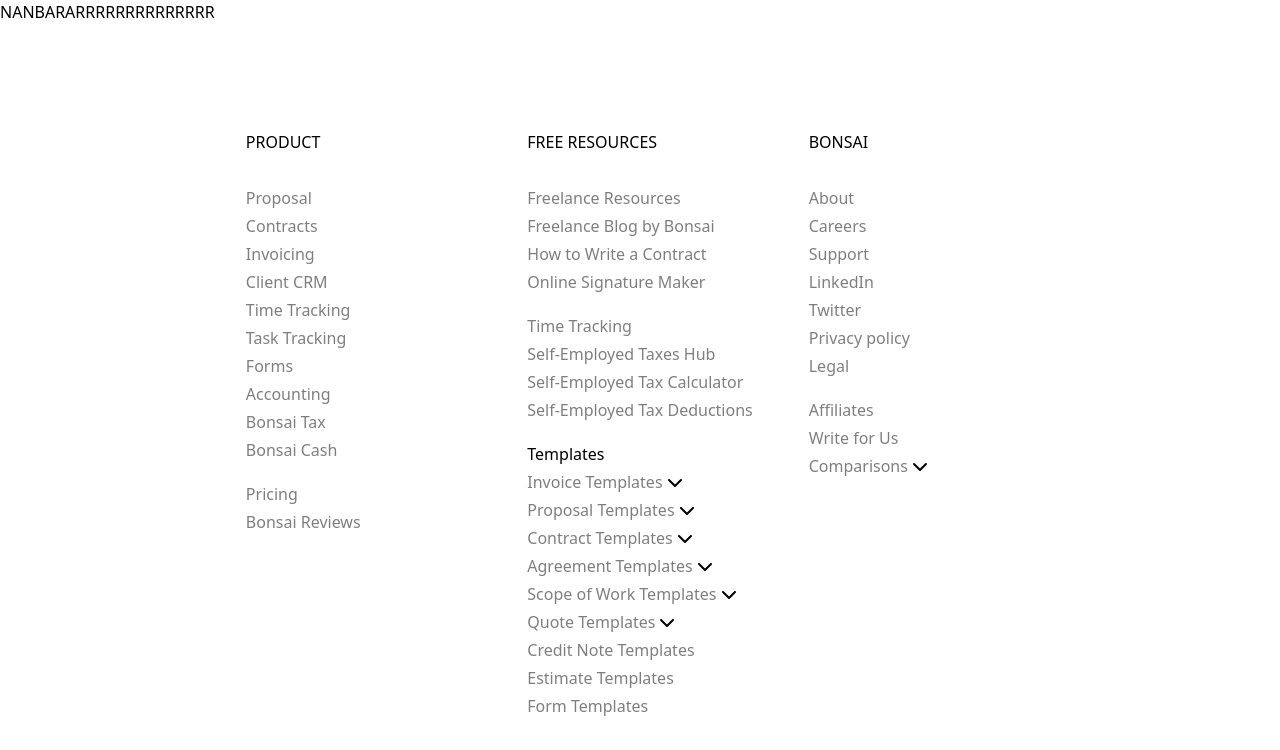
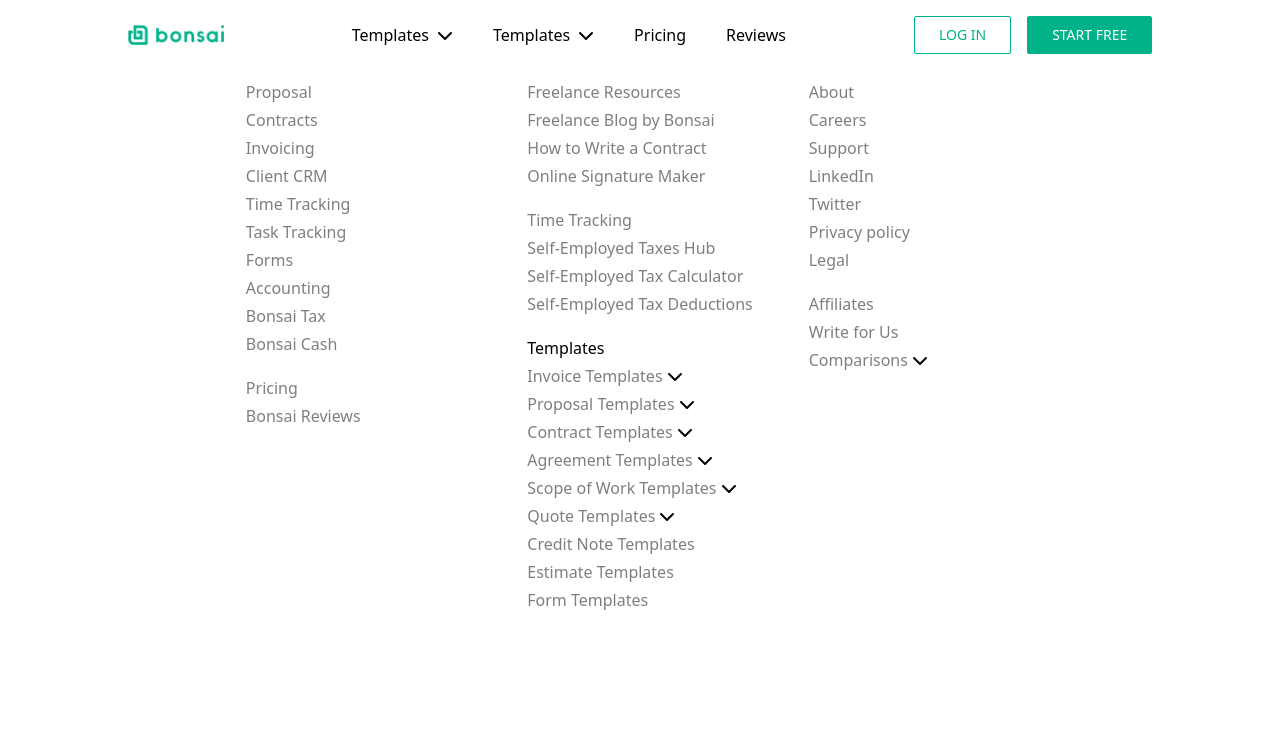
Before and after one commit to Jerimonski/Bonsai_Practice, a React (Vite) app: page /Reviews in a window 1280 px wide. Shown: the top 750 px of the page. Built offline with nearby package versions, Linux system fonts and the light colour scheme.

Commit message:
✨ Feat:Styling Navbar

```diff
--- a/src/components/Footer/Footer.jsx
+++ b/src/components/Footer/Footer.jsx
@@ -4,7 +4,7 @@
 
 function Footer() {
   return (
-    <div className="flex items-center justify-center h-screen">
+    <div className="flex items-center justify-center">
       <div className="grid grid-cols-3 flex flex-col gap-14 mx-52">
         <ProductColumn />
         <ResourcesColumn />
--- a/src/components/NavBar/NavBar.jsx
+++ b/src/components/NavBar/NavBar.jsx
@@ -1,5 +1,50 @@
+import { FontAwesomeIcon } from "@fortawesome/react-fontawesome"
+import { faChevronDown } from "@fortawesome/free-solid-svg-icons"
+import { Link } from "react-router-dom"
+import { useState } from "react"
 function NavBar() {
-  return <div>NANBARARRRRRRRRRRRRRR</div>
+  const [onMouse, setOnMouse] = useState(false)
+
+  const handleOnMouse = () => {
+    setOnMouse(!onMouse)
+  }
+
+  return (
+    <div className="fixed z-50 bg-white w-full flex items-center justify-center py-4 px-4 gap-32 place-content-evenly cursor-pointer">
+      <div className="h-22 w-24">
+        <Link to={"/Home"}>
+          <img className="" src="BonsaiLogo.png" alt="BonsaiLogo" />
+        </Link>
+      </div>
+      <nav>
+        <ul className="flex w-full gap-10">
+          <li
+            className="flex items-center gap-2"
+            onMouseEnter={handleOnMouse}
+            onMouseLeave={handleOnMouse}
+          >
+            Templates
+            <FontAwesomeIcon icon={faChevronDown} />
+            {onMouse && <div>dropdownMenu</div>}
+          </li>
+          <li className="flex items-center gap-2">
+            Templates
+            <FontAwesomeIcon icon={faChevronDown} />
+          </li>
+          <Link to={"/Pricing"}>Pricing</Link>
+          <Link to={"/Reviews"}>Reviews</Link>
+        </ul>
+      </nav>
+      <div className="flex gap-4">
+        <button className="border-green-light border px-6 py-2 rounded-sm text-green-light font-medium text-sm hover:bg-green-light hover:text-white">
+          LOG IN
+        </button>
+        <button className="border-green-light border px-6 py-2 rounded-sm text-white bg-green-light font-medium text-sm hover:brightness-90">
+          START FREE
+        </button>
+      </div>
+    </div>
+  )
 }
 
 export default NavBar
--- a/src/components/ui/components/button.jsx
+++ b/src/components/ui/components/button.jsx
@@ -0,0 +1,5 @@
+function Button({ children }) {
+  return <button>{children}</button>
+}
+
+export default Button
--- a/src/router/index.jsx
+++ b/src/router/index.jsx
@@ -1,5 +1,5 @@
 import Footer from "../components/Footer/Footer"
-import Navbar from "../components/NavBar/Navbar"
+import Navbar from "../components/NavBar/NavBar"
 import RoutesPage from "../routes/routesConfig"
 import { BrowserRouter } from "react-router-dom"
 import { UserProvider } from "./../components/userContent"
--- a/src/routes/routesConfig.jsx
+++ b/src/routes/routesConfig.jsx
@@ -7,9 +7,9 @@
   return (
     <Routes>
       <Route path="/" element={<Home />} />
-      <Route path="/home" element={<Home />} />
-      <Route path="/login" element={<Pricing />} />
-      <Route path="/register" element={<Reviews />} />
+      <Route path="/Home" element={<Home />} />
+      <Route path="/Pricing" element={<Pricing />} />
+      <Route path="/Reviews" element={<Reviews />} />
     </Routes>
   )
 }
--- a/tailwind.config.js
+++ b/tailwind.config.js
@@ -9,6 +9,9 @@
         "yellow-light": "#f8db62",
         "white-bg": "#fff",
       },
+      brightness: {
+        90: ".90",
+      },
     },
   },
   plugins: [],
```
Also changed, not shown: public/BonsaiLogo.png (added).
